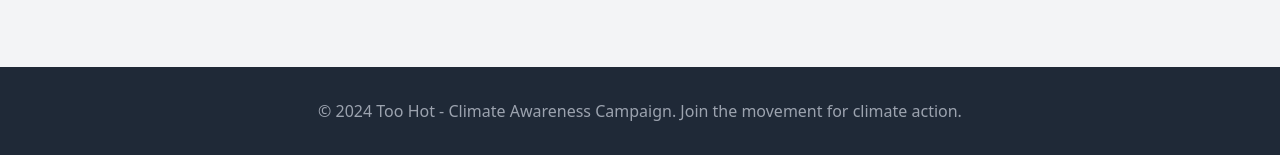
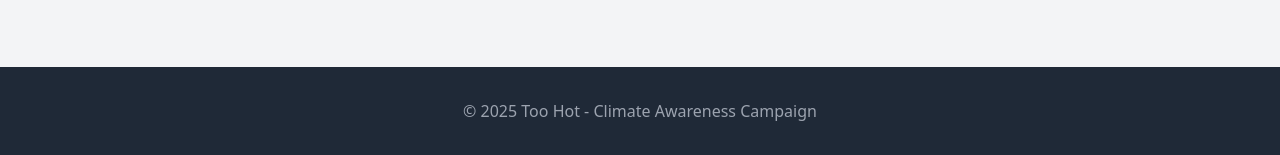
Before and after one commit to 151henry151/too-hot, a Flask app: page / in a window 1280 px wide. Shown: the part 4631-4786 px from the top of the page. Run offline with Flask 3, Linux system fonts and the light colour scheme; some libraries are stand-ins or nearby versions.

Commit message:
Update footer to '© 2025 Too Hot - Climate Awareness Campaign'

```diff
--- a/templates/index.html
+++ b/templates/index.html
@@ -441,7 +441,7 @@
     <footer class="bg-gray-800 text-white py-8 mt-12 relative z-10">
         <div class="container mx-auto px-4 text-center">
             <p class="text-gray-400">
-                &copy; 2024 Too Hot - Climate Awareness Campaign. Join the movement for climate action.
+                © 2025 Too Hot - Climate Awareness Campaign
             </p>
         </div>
     </footer>
```
